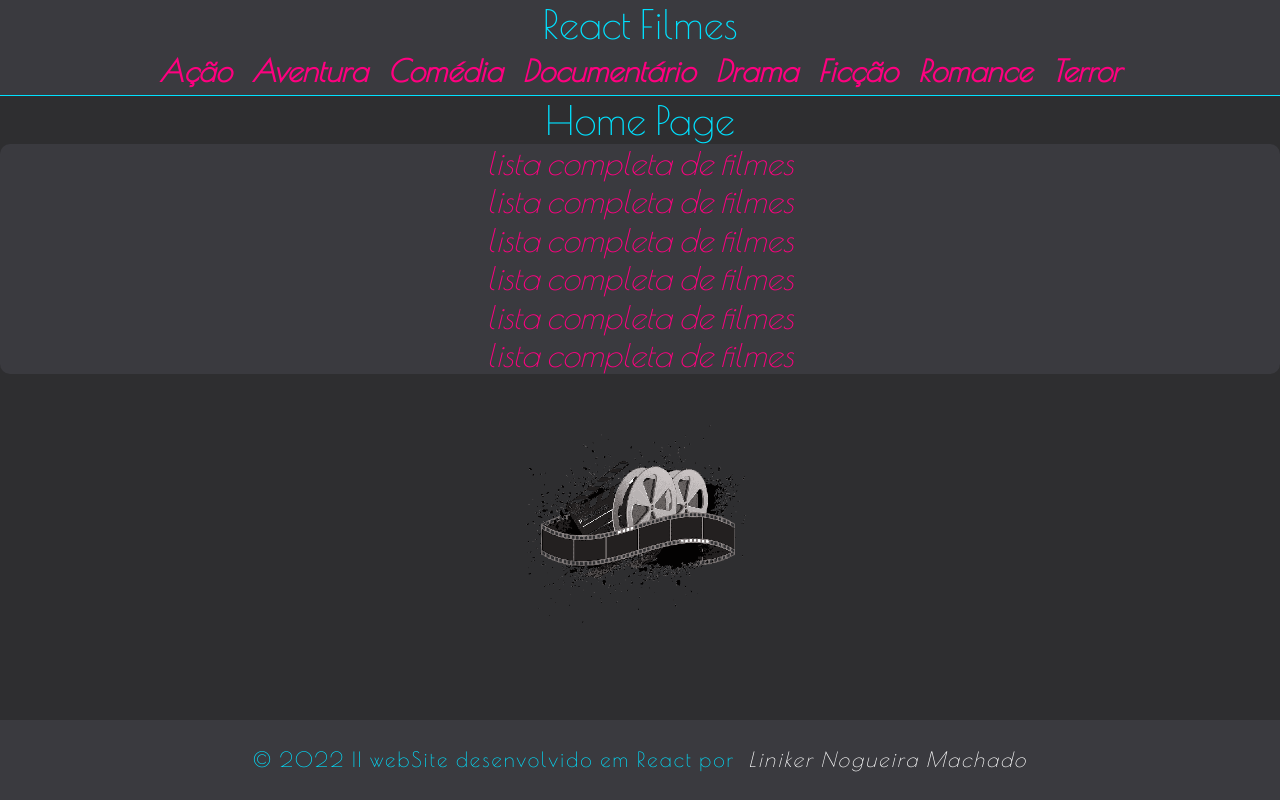
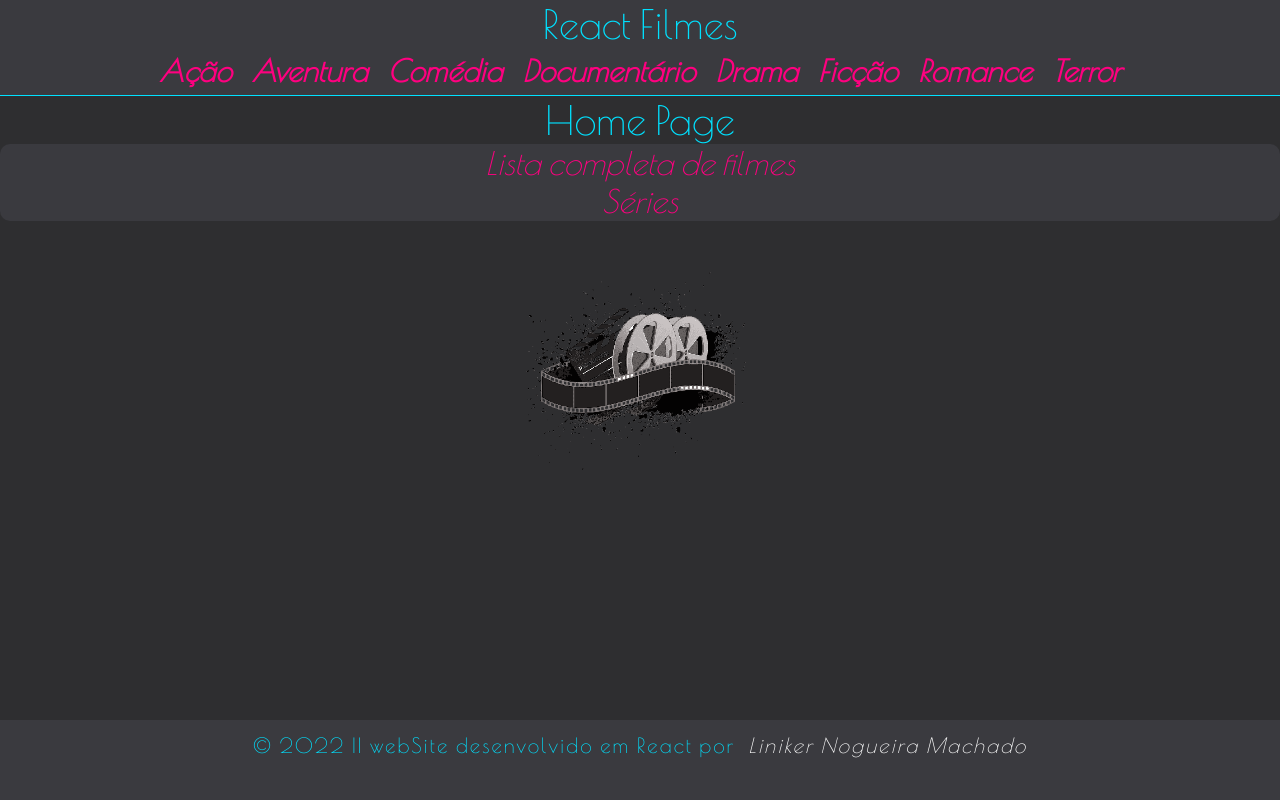
Before and after one commit to LinikerNogueiraMachado/Landing_Page, a React (Create React App) app in the folder frontend/: page / in a window 1280 px wide. Built offline with nearby package versions, Linux system fonts and the light colour scheme; a web font is replaced by a local one.

Commit message:
Navegação de botoes com Link React-router-dom

```diff
--- a/frontend/src/components/MovieCard/index.tsx
+++ b/frontend/src/components/MovieCard/index.tsx
@@ -1,4 +1,5 @@
 import MovieScore from "components/MovieScore";
+import { Link } from "react-router-dom";
 
 function MovieCard() {
 
@@ -10,16 +11,19 @@ function MovieCard() {
         score: 4.5
     };
 
-    return(
+    return (
         <div className="form__container">
             <img className="card__image--movie" src={movie.image} alt={movie.title} />
             <div className="card__container--bottom">
                 <h3>{movie.title}</h3>
-                <MovieScore/>
-                <div className="btn btn--primary LandingPage--btn"> Qual sua Avaliação para este filme?</div>
+                <MovieScore />
+
+                <Link to={`/form/${movie.id}`}>
+                   <div className="btn btn--primary LandingPage--btn"><h3>Avaliar filme</h3> </div>
+                </Link>
             </div>
         </div>
-    )
+    );
 }
 
 export default MovieCard;
--- a/frontend/src/components/Navbar/style.css
+++ b/frontend/src/components/Navbar/style.css
@@ -46,26 +46,3 @@ li {
     cursor: pointer;
     font-size: 30px;
 }
-
-footer
-{
-    display: flex;
-    position: fixed;
-    bottom: 0;
-    justify-content: center;
-    text-align: center;
-    align-items: center;
-    letter-spacing: 2px;
-    font-size: 1.3em;
-    width: 100%;
-    height: 10vh;
-    padding: 10px;
-    margin: 0;
-    background-color: var(--background-dark-1);
-    text-transform: none;
-}
-
-em
-{
-    color:  #ffff;
-}
--- a/frontend/src/components/Pagination/index.tsx
+++ b/frontend/src/components/Pagination/index.tsx
@@ -9,7 +9,7 @@ function Pagination() {
                 <button className="btn__pagination" disabled={true}>
                     <Arrow className='flip--horizontal' />
                 </button>
-                <p>{`Página${1} de ${200}`}</p>
+                <p> &nbsp;{`Página ${1} de ${6}`}&nbsp;</p>
                 <button className="btn__pagination" disabled={false}>
                     <Arrow />
                 </button>
--- a/frontend/src/components/Pagination/style.css
+++ b/frontend/src/components/Pagination/style.css
@@ -16,7 +16,11 @@
 
 .box__pagination
 {
+    width: 300px;
     display: flex;
+    justify-content: center;
+    text-align: center;
+    align-items: center;
 }
 
 .btn__pagination
--- a/frontend/src/index.css
+++ b/frontend/src/index.css
@@ -71,6 +71,7 @@ a:hover {
 .btn,
 .btn--primary,
 .LandingPage--btn {
+  position: static;
   color: var(--clr-text-btn);
   background-color: var(--background-dark-1);
   font-size: 1.5em;
@@ -93,3 +94,31 @@ a:hover {
   text-align: center;
   align-items: center;
 }
+
+footer
+{
+  position: fixed;
+  bottom: 0;
+  justify-content: center;
+  text-align: center;
+  align-items: center;
+  letter-spacing: 2px;
+  font-size: 1.3em;
+  width: 100%;
+  height: 10vh;
+  padding: 10px;
+  margin: 0;
+  background-color: var(--background-dark-1);
+  text-transform: none;
+}
+
+em
+{
+  color:  #ffff;
+}
+
+.form__container
+{
+  position: static;
+  bottom: 5vh;
+}
--- a/frontend/src/pages/Fom/index.tsx
+++ b/frontend/src/pages/Fom/index.tsx
@@ -1,3 +1,4 @@
+import { Link } from 'react-router-dom';
 import './style.css';
 
 // ======== ======== declarando objeto ======= ======= //
@@ -23,7 +24,7 @@ function Form() {
                         <input type="email" className="form__control" id="email" />
                     </div>
                     <div className="form__group form__group--LandingPage">
-                        <label htmlFor="score"><h2>Qual a sua avaliação?</h2></label>
+                        <label htmlFor="score"><h3>Qual sua Nota?</h3></label>
                         <select className="form__control" id="score">
                             <option>1</option>
                             <option>2</option>
@@ -34,9 +35,11 @@ function Form() {
                     </div>
                     <div className="form__container--btn">
                         <button type="submit" className="btn btn--primary LandingPage--btn">Salvar</button>
-                        <button className="btn btn--primary LandingPage--btn mt-3">Cancelar</button>
                     </div>
                 </form>
+                <Link to="/Listing/1">
+                    <button className="btn btn--primary LandingPage--btn mt-3">Cancelar</button>
+                </Link>
             </div>
         </div>
     );
--- a/frontend/src/pages/Fom/style.css
+++ b/frontend/src/pages/Fom/style.css
@@ -1,6 +1,5 @@
 .form__container, img
 {
-    top: -30px;
     max-width: 480px;
     margin:10px auto;
     padding: 0;
--- a/frontend/src/pages/Home/index.tsx
+++ b/frontend/src/pages/Home/index.tsx
@@ -8,12 +8,8 @@ function Home() {
         <>
             <h1>Home Page</h1>
             <div className="container--home">
-            <a href="Listing/1"><h2>lista completa de filmes</h2></a>
-            <a href="Listing/1"><h2>lista completa de filmes</h2></a>
-            <a href="Listing/1"><h2>lista completa de filmes</h2></a>
-            <a href="Listing/1"><h2>lista completa de filmes</h2></a>
-            <a href="Listing/1"><h2>lista completa de filmes</h2></a>
-            <a href="Listing/1"><h2>lista completa de filmes</h2></a>
+            <a href="Listing/1"><h2>Lista completa de filmes</h2></a>
+            <a href="Listing/1"><h2>Séries</h2></a>
             </div>
             <div className='img__capa'>
                 <img className="img__home" src={FilmeGraph} />
--- a/frontend/src/pages/Listing/index.tsx
+++ b/frontend/src/pages/Listing/index.tsx
@@ -8,21 +8,20 @@ function Listing() {
     return (
         <>
             <Pagination />
-
             <div className="row">
-                <div className="col-sm-12 col-lg-6 col-xl-4 mb-3">
+                <div className="col col-xl-6 mb-3">
                     <MovieCard />
                 </div>
-                <div className="col-sm-12 col-lg-6 col-xl-4 mb-3">
+                <div className="col col-xl-6 mb-3">
                     <MovieCard />
                 </div>
-                <div className="col-sm-12 col-lg-6 col-xl-4 mb-3">
+                <div className="col col-xl-6 mb-3">
                     <MovieCard />
                 </div>
-                <div className="col-sm-12 col-lg-6 col-xl-4 mb-3">
+                <div className="col col-xl-6 mb-3">
                     <MovieCard />
                 </div>
-                <div className="col-sm-12 col-lg-6 col-xl-4 mb-3">
+                <div className="col col-xl-6 mb-3">
                     <MovieCard />
                 </div>
             </div>
```
